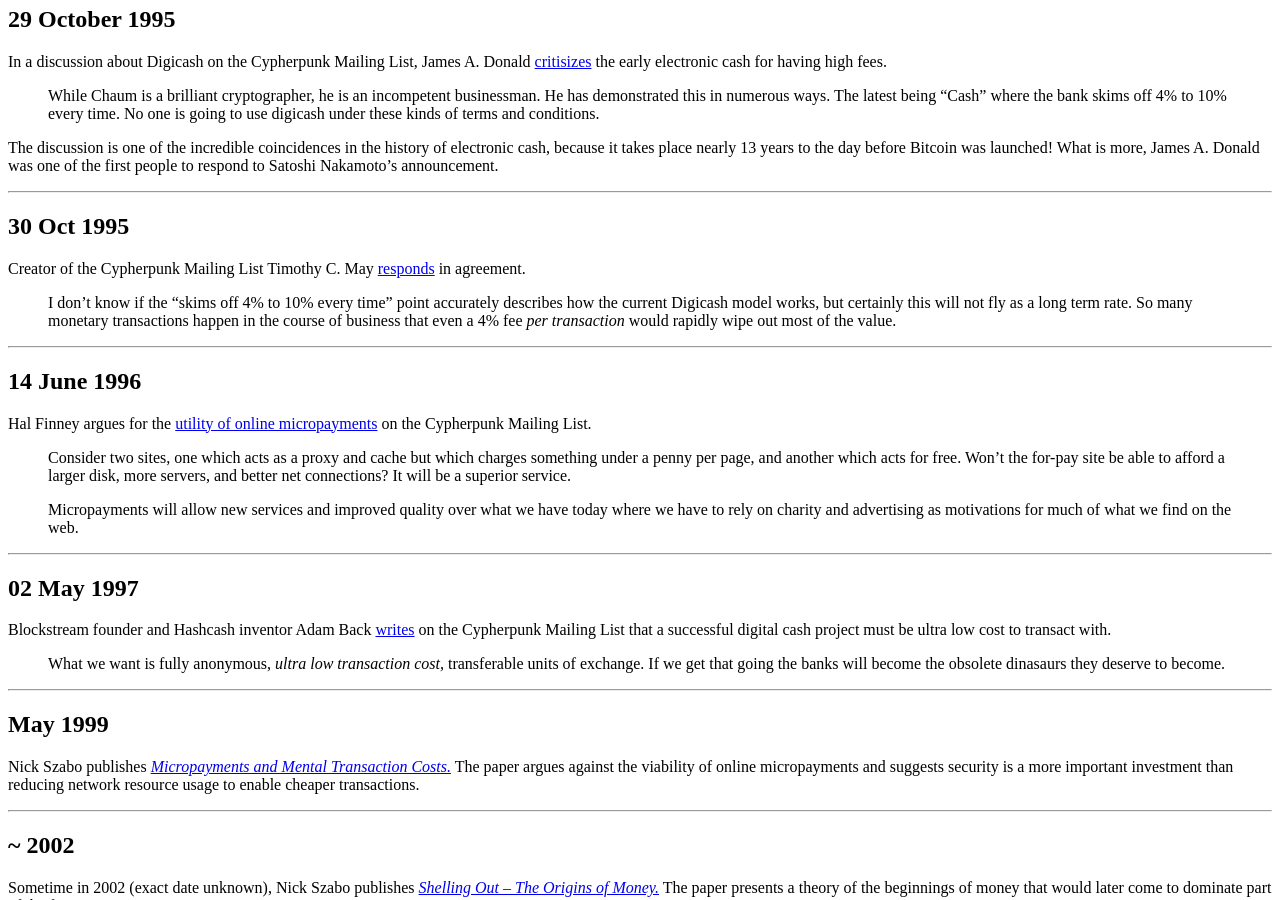
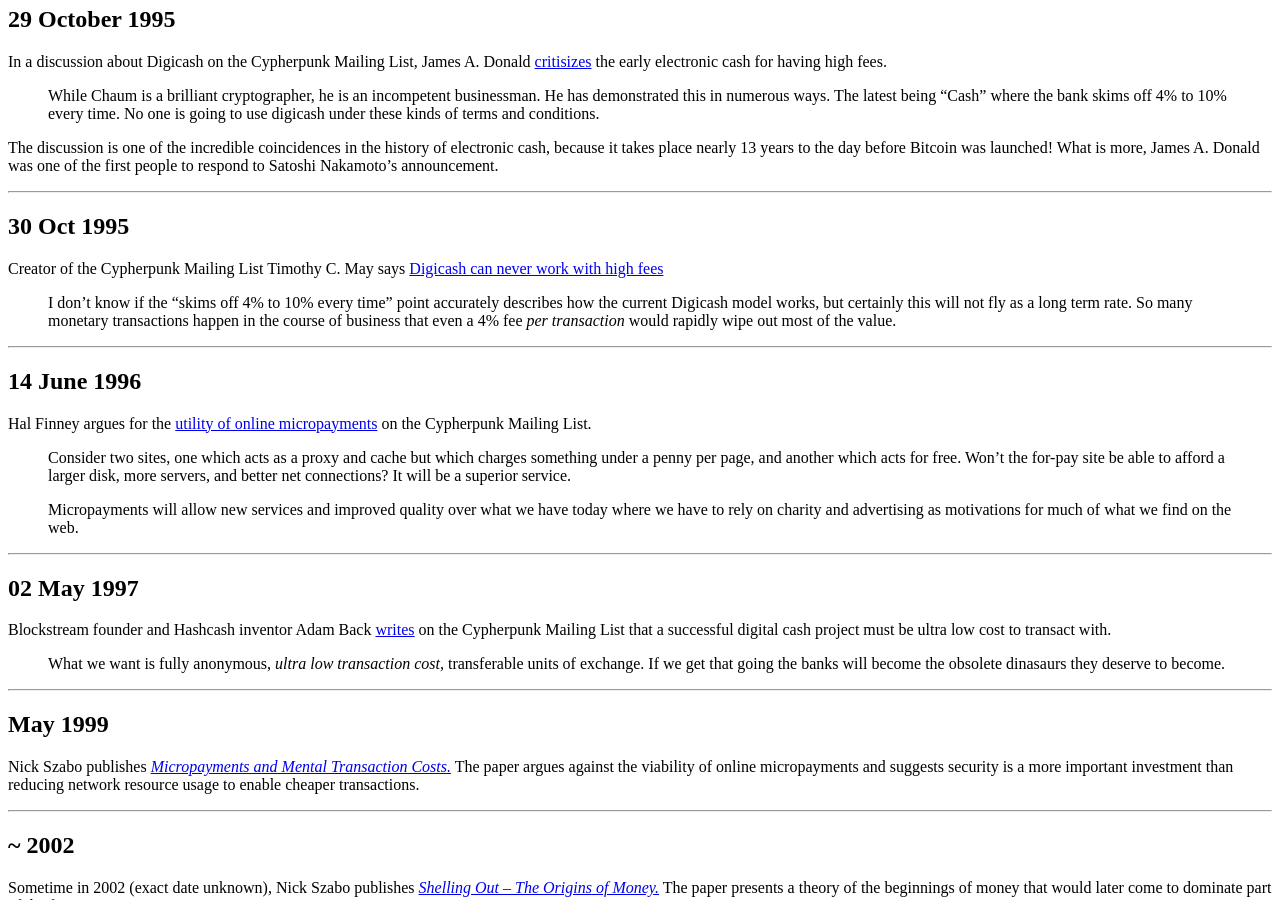
Before and after one commit to derykmakgill/website, a Jekyll site: the page built from testbtc.md, in a window 1280 px wide and 900 px high, scrolled down 688 px. Built offline with Jekyll 4.4.1, drawn with Linux system fonts in a browser that asks for light colours; a script that is not in the unit is left out.

Commit message:
Update testbtc.md

```diff
--- a/testbtc.md
+++ b/testbtc.md
@@ -38,8 +38,8 @@
 
 ## 30 Oct 1995
 
-Creator of the Cypherpunk Mailing List Timothy C. May [responds](http://mailing-list-archive.cryptoanarchy.wiki/archive/1995/10/cedf031887bdce1f992b8382dc4c27486c61a68bebd117b9bf2818fa2d6dbe23/)
-in agreement.
+Creator of the Cypherpunk Mailing List Timothy C. May says [Digicash can never work with high fees](http://mailing-list-archive.cryptoanarchy.wiki/archive/1995/10/cedf031887bdce1f992b8382dc4c27486c61a68bebd117b9bf2818fa2d6dbe23/)
+
 
 >I don't know if the "skims off 4% to 10% every time" point accurately
 describes how the current Digicash model works, but certainly this will not
```
